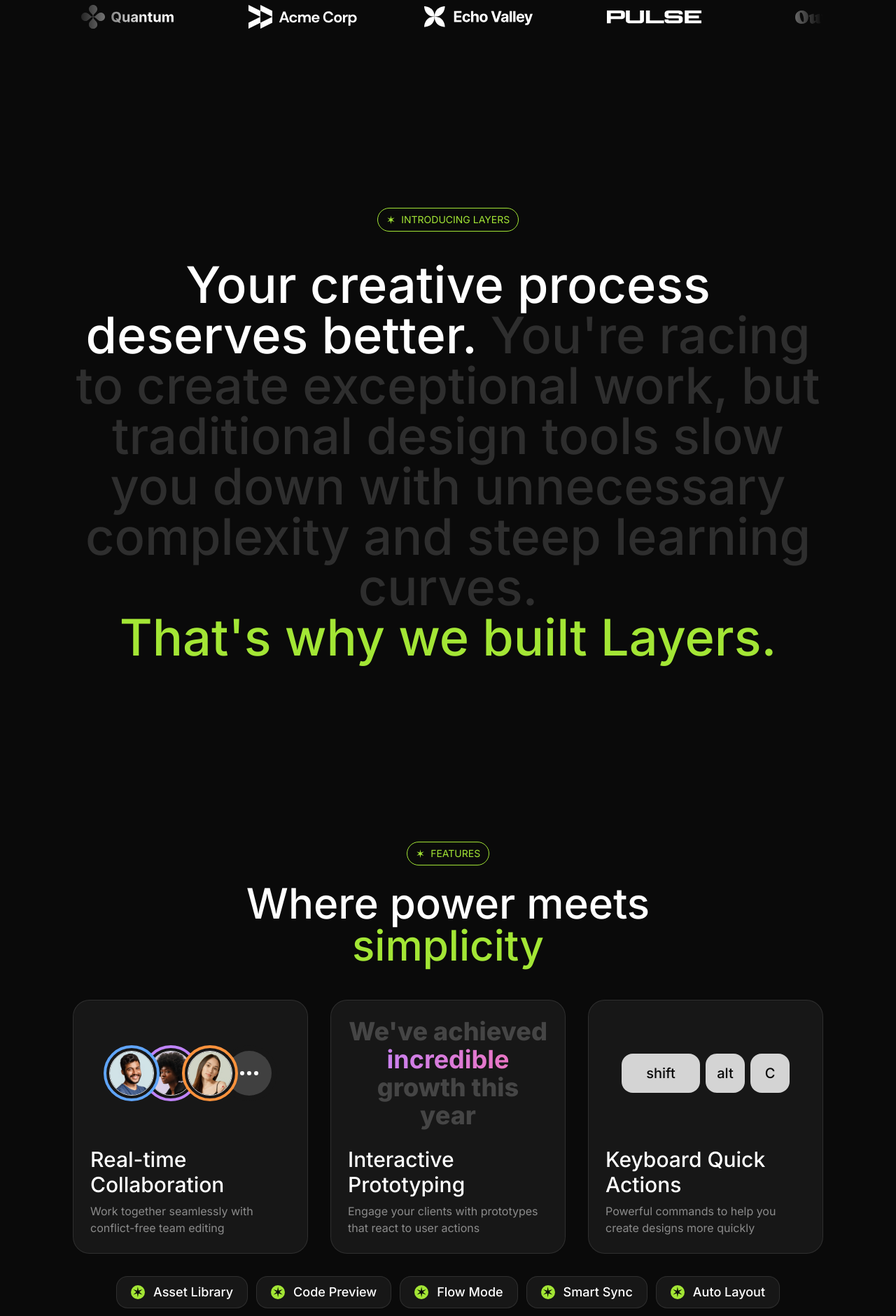
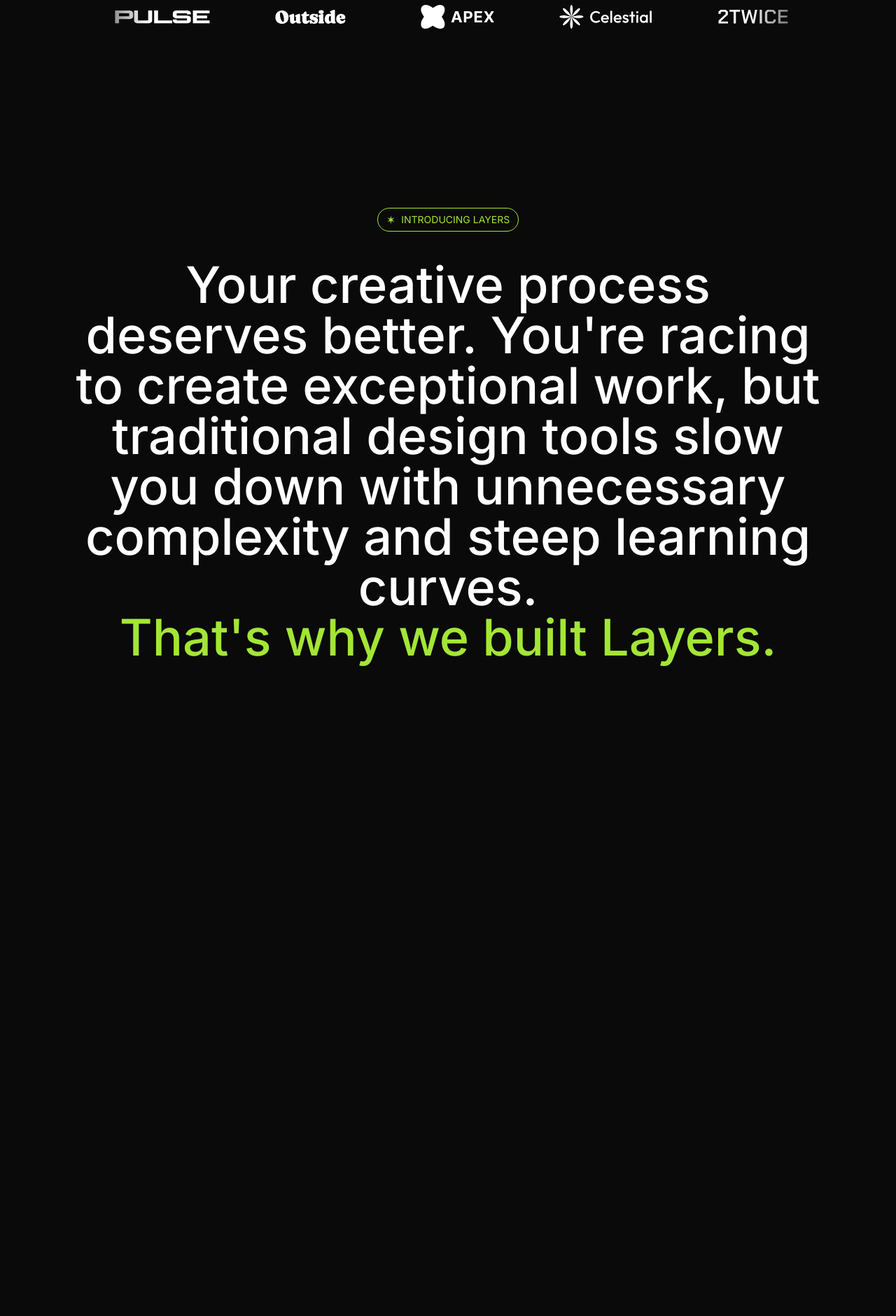
Before and after one commit to Vasu1303/Layers-frontend, a Next.js app: page / in a window 1280 px wide. Shown: the part 920-2801 px from the top of the page at 70% size. Built offline with nearby package versions, Linux system fonts and the light colour scheme.

Commit message:
added scroll read

```diff
--- a/src/sections/Features.tsx
+++ b/src/sections/Features.tsx
@@ -1,8 +1,9 @@
 import FeatureCard from "@/components/FeatureCard";
-import Tag from "@/components/Tag"
-import avatar1 from "@/assets/images/avatar-ashwin-santiago.jpg"
-import avatar2 from "@/assets/images/avatar-florence-shaw.jpg"
-import avatar3 from "@/assets/images/avatar-lula-meyers.jpg"
+import Tag from "@/components/Tag";
+import avatar1 from "@/assets/images/avatar-ashwin-santiago.jpg";
+import avatar2 from "@/assets/images/avatar-florence-shaw.jpg";
+import avatar3 from "@/assets/images/avatar-lula-meyers.jpg";
+import avatar4 from "@/assets/images/avatar-owen-garcia.jpg";
 import Image from "next/image";
 import Key from "@/components/Keys";
 
@@ -17,64 +18,105 @@ const features = [
 ];
 
 export default function Features() {
-    return <section className="py-24">
+    return (
+        <section className="py-24">
             <div className="container">
                 <div className="flex justify-center">
                     <Tag>Features</Tag>
                 </div>
-            <h2 className="text-6xl  font-medium text-center mt-6">Where power meets <span className="text-lime-400 lg:block">simplicity</span> </h2>
+                <h2 className="text-6xl  font-medium text-center mt-6">
+                    Where power meets{" "}
+                    <span className="text-lime-400 lg:block">simplicity</span>{" "}
+                </h2>
                 <div className="mt-12 grid grid-cols-1 gap-8 md:grid-cols-4 lg:grid-cols-3 ">
-                <FeatureCard title="Real-time Collaboration" desc="Work together seamlessly with conflict-free team editing" className="md:col-span-2 lg:col-span-1">
+                    <FeatureCard
+                        title="Real-time Collaboration"
+                        desc="Work together seamlessly with conflict-free team editing"
+                        className="md:col-span-2 lg:col-span-1 group"
+                    >
                         <div className="flex aspect-video justify-center items-center ">
-                        <div className=" border-blue-400 size-20 border-4 rounded-full  p-1 overflow-hidden z-50 bg-neutral-900">
-                            <Image src={avatar1} alt="Avatar 1" className="border   rounded-full" />
+                            <div className=" border-blue-400 size-20 border-4 rounded-full  p-1 overflow-hidden z-40 bg-neutral-900">
+                                <Image
+                                    src={avatar1}
+                                    alt="Avatar 1"
+                                    className="border   rounded-full"
+                                />
                             </div>
 
                             <div className=" border-purple-400 size-20 overflow-hidden  border-4 rounded-full p-1 -ml-6 z-30 bg-neutral-900">
-                            <Image src={avatar3} alt="avatar2" className="border rounded-full" />
+                                <Image
+                                    src={avatar3}
+                                    alt="avatar2"
+                                    className="border rounded-full"
+                                />
                             </div>
-                        <div className=" border-orange-400 size-20 overflow-hidden bg-neutral-900 border-4 rounded-full p-1 z-40 -ml-6">
-                            <Image src={avatar2} alt="avatar2" className="border rounded-full" />
+                            <div className=" border-orange-400 size-20 overflow-hidden bg-neutral-900 border-4 rounded-full p-1 z-20 -ml-6">
+                                <Image
+                                    src={avatar2}
+                                    alt="avatar2"
+                                    className="border rounded-full"
+                                />
                             </div>
-                        <div className=" border-transparent size-20 overflow-hidden bg-neutral-900 border-4 rounded-full p-1 -ml-6">
-
-                            <div className=" size-full bg-neutral-700 rounded-full items-center justify-center inline-flex gap-1">
-                                {Array.from({length:3}).map((_, i)=>(
-                                    <span className="size-1.5 rounded-full bg-white" key={i}></span>
+                            <div className=" border-transparent size-20 overflow-hidden bg-neutral-900 border-4 rounded-full p-1 -ml-6 group-hover:border-green-500">
+                                <div className=" size-full bg-neutral-700 rounded-full items-center justify-center inline-flex gap-1 relative">
+                                    <Image
+                                        src={avatar4}
+                                        alt="Avatar4"
+                                        className="absolute size-full rounded-full opacity-0 group-hover:opacity-100 transition"
+                                    />
+                                    {Array.from({ length: 3 }).map((_, i) => (
+                                        <span
+                                            className="size-1.5 rounded-full bg-white"
+                                            key={i}
+                                        ></span>
                                     ))}
-
                                 </div>
                             </div>
-
                         </div>
-
                     </FeatureCard>
-                <FeatureCard title="Interactive Prototyping" desc="Engage your clients with prototypes that react to user actions" className="md:col-span-2 lg:col-span-1">
+                    <FeatureCard
+                        title="Interactive Prototyping"
+                        desc="Engage your clients with prototypes that react to user actions"
+                        className="md:col-span-2 lg:col-span-1"
+                    >
                         <div className="aspect-video flex items-center justify-center ">
-                       <p className="text-4xl text-center font-extrabold text-white/20">We&apos;ve achieved <span className="block bg-gradient-to-r from-purple-400 to-pink-400 text-transparent bg-clip-text font-bold">incredible</span> growth this year </p>
+                            <p className="text-4xl text-center font-extrabold text-white/20">
+                                We&apos;ve achieved{" "}
+                                <span className="block bg-gradient-to-r from-purple-400 to-pink-400 text-transparent bg-clip-text font-bold">
+                                    incredible
+                                </span>{" "}
+                                growth this year{" "}
+                            </p>
                         </div>
-
-
                     </FeatureCard>
-                <FeatureCard title="Keyboard Quick Actions" desc="Powerful commands to help you create designs more quickly" className="md:col-span-2 md:col-start-2 lg:col-span-1">
+                    <FeatureCard
+                        title="Keyboard Quick Actions"
+                        desc="Powerful commands to help you create designs more quickly"
+                        className="md:col-span-2 md:col-start-2 lg:col-span-1"
+                    >
                         <div className="aspect-video flex items-center justify-center gap-2">
                             <Key className="w-28" text="shift" />
                             <Key text="alt" />
                             <Key text="C" />
                         </div>
                     </FeatureCard>
-
                 </div>
                 <div className="mt-8 flex flex-wrap  gap-3 justify-center items-center md:mt-14 lg:mt-8 ">
-                {features.map((feature)=>(
-                    <div key={feature} className="bg-neutral-900 border border-white/10 px-3 inline-flex py-1.5 rounded-2xl gap-3 items-center md:px-5 md:py-2">
-                        <span className="size-5 inline-flex justify-center items-center  rounded-full bg-lime-400 text-neutral-950 text-xl">&#10038;</span>
-                        <span className="font-medium md:text-lg">{feature}</span>
+                    {features.map((feature) => (
+                        <div
+                            key={feature}
+                            className="bg-neutral-900 border border-white/10 px-3 inline-flex py-1.5 rounded-2xl gap-3 items-center md:px-5 md:py-2"
+                        >
+                            <span className="size-5 inline-flex justify-center items-center  rounded-full bg-lime-400 text-neutral-950 text-xl">
+                                &#10038;
+                            </span>
+                            <span className="font-medium md:text-lg">
+                                {feature}
+                            </span>
                         </div>
                     ))}
                 </div>
-
-
             </div>
-    </section>;
+        </section>
+    );
 }
--- a/src/sections/Hero.tsx
+++ b/src/sections/Hero.tsx
@@ -8,6 +8,7 @@ import Pointer from "@/components/Pointer";
 import { motion, useAnimate } from "framer-motion";
 import { useEffect } from "react";
 import Image from "next/image";
+import cursor from "@/assets/images/cursor-you.svg"
 
 
 
@@ -41,7 +42,9 @@ export default function Hero() {
 
     }, []);
 
-    return <section className="py-24 overflow-x-clip">
+    return <section className="py-24 overflow-x-clip" style={{
+        cursor: `url(${cursor.src}) 0 0, auto`
+    }} >
         <div className="container relative">
 
             {/* ---------- Made myself a reusable component -------- */}
--- a/src/sections/Introduction.tsx
+++ b/src/sections/Introduction.tsx
@@ -1,24 +1,53 @@
+"use client";
 import Tag from "@/components/Tag";
+import { useScroll, useTransform } from "framer-motion";
+
+import { useEffect, useRef, useState } from "react";
+import { twMerge } from "tailwind-merge";
 
 const text = `You're racing to create exceptional work, but traditional design tools slow you down with unnecessary complexity and steep learning curves.`;
+const words = text.split(" ");
 
 export default function Introduction() {
-    return <section className="py-28 lg:py-40">
+    const scrollTarget = useRef<HTMLDivElement>(null);
+    const { scrollYProgress } = useScroll({
+        target: scrollTarget,
+        offset: ["start end", "end end"],
+    });
+    const [currentWord, setCurrentWord] = useState(0);
+    const wordIndex = useTransform(scrollYProgress, [0, 1], [0, words.length]);
+    useEffect(() => {
+        wordIndex.on("change", (latest) => {
+            setCurrentWord(latest);
+        });
+    });
+    return (
+        <section className="py-28 lg:py-40">
             <div className="container">
+                <div className="sticky top-20 md:top-28 lg:top-40">
                     <div className="flex justify-center">
-               <Tag >INTRODUCING LAYERS
-               </Tag>
-
+                        <Tag>INTRODUCING LAYERS</Tag>
                     </div>
                     <div className="text-4xl font-medium text-center mt-10 md:text-6xl lg:text-7xl">
                         <span>Your creative process deserves better.</span>{" "}
-                <span className="text-white/15">{text}</span>
+                        <span>
+                            {words.map((word, wordIndex) => (
+                                <span
+                                    key={wordIndex}
+                                    className={twMerge(
+                                        "transition duration-500 text-white/15",
+                                        wordIndex < currentWord && "text-white"
+                                    )}
+                                >{`${word} `}</span>
+                            ))}
+                        </span>
                         <span className="text-lime-400 block  md:max-w-2xl mx-4 lg:max-w-full ">
                             That&apos;s why we built Layers.
                         </span>
-
                     </div>
-
+                </div>
+                <div ref={scrollTarget} className="h-[150vh]"></div>
             </div>
         </section>
+    );
 }
--- a/src/sections/LogoTicker.tsx
+++ b/src/sections/LogoTicker.tsx
@@ -1,3 +1,4 @@
+'use client'
 import quantumLogo from "@/assets/images/quantum.svg";
 import acmeLogo from "@/assets/images/acme-corp.svg";
 import echoValleyLogo from "@/assets/images/echo-valley.svg";
@@ -7,6 +8,8 @@ import apexLogo from "@/assets/images/apex.svg";
 import celestialLogo from "@/assets/images/celestial.svg";
 import twiceLogo from "@/assets/images/twice.svg";
 import Image from "next/image";
+import { Fragment } from "react";
+import {motion} from "framer-motion"
 
 
 const logos = [
@@ -25,12 +28,33 @@ export default function LogoTicker() {
         <section className="py-24 overflow-x-clip">
             <div className="container">
                 <h3 className="text-center text-white/50 text-xl">Already chosen by  these market leaders</h3>
-                <div className="overflow-hidden mt-12 masked-element">
-                    <div className="flex gap-24 pr-24">
-                        {logos.map((logo)=>(
+                <div className="flex overflow-hidden mt-12 masked-element">
+                    <motion.div animate={{
+                        x: '-50%',
+                    }}
+                    transition={{
+                        duration: 20,
+
+                        ease: 'linear',
+                        repeat: Infinity
+                    }}
+                    whileHover={{
+                        x: '-50%',
+                            transition: {
+                                duration: 40,
+                                ease: 'linear',
+                                repeat: Infinity
+                            }
+                    }} className="flex flex-none gap-24 pr-24 sm:gap-14 sm:pr-14 ">
+                        {Array.from({length: 2}).map((_,i)=>(
+                            <Fragment key={i}>
+                            {logos.map((logo)=>(
                             <Image src={logo.image} key={logo.name} alt={logo.name} />
                         ))}
-                    </div>
+                            </Fragment>
+                        ))}
+
+                    </motion.div>
                 </div>
             </div>
         </section>
```
Lines whose indentation alone changed are shown as unchanged.
